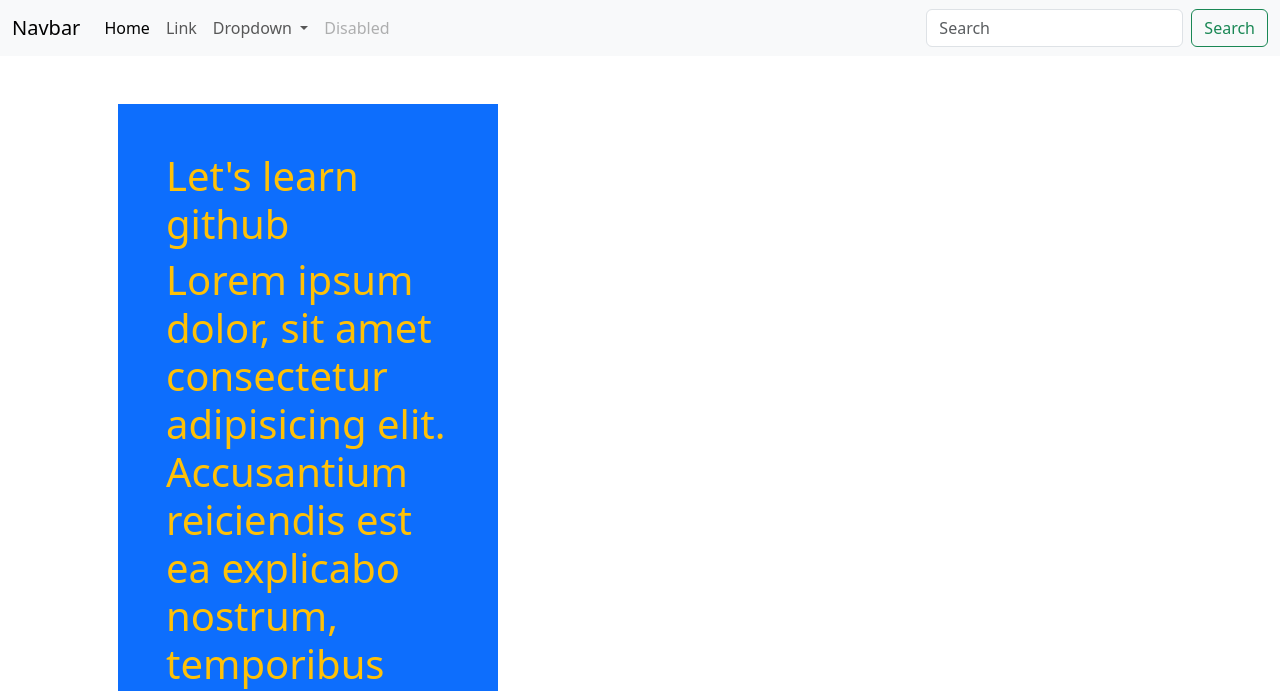
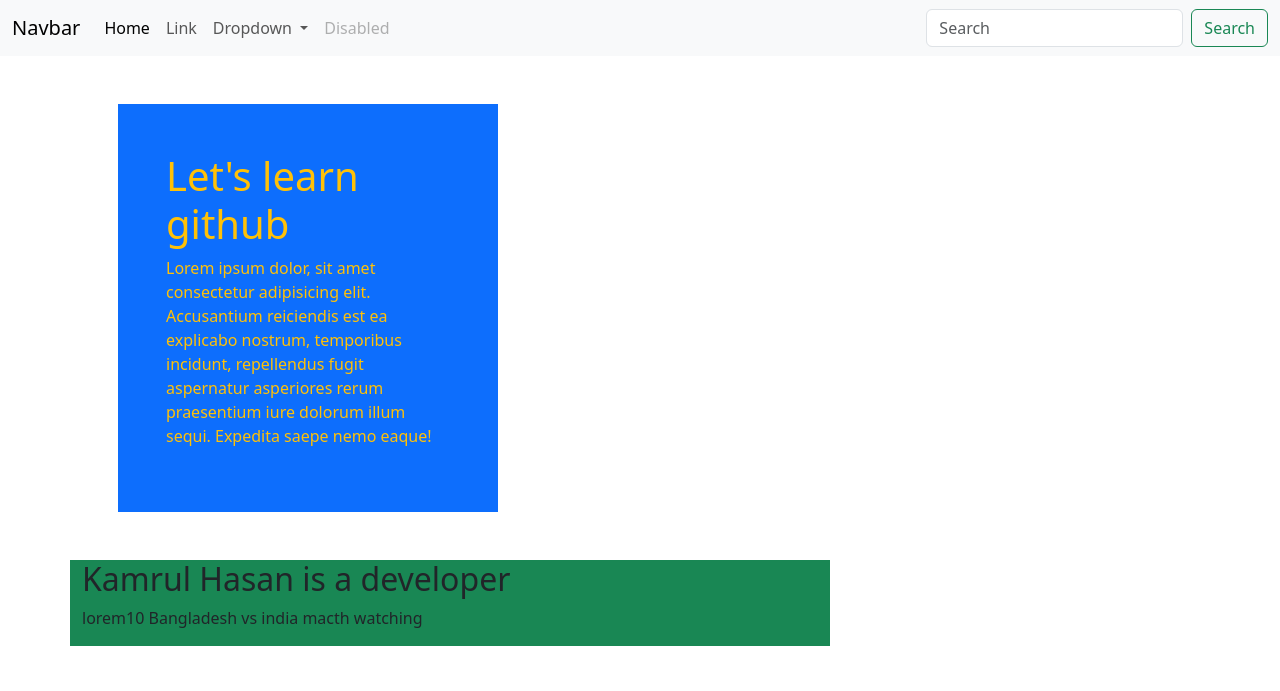
Before and after one commit to KAMRUL345/bootstrap-design-01, a plain HTML site: page index.html in a window 1280 px wide. Shown: the top 691 px of the page. Drawn offline with nearby package versions, Linux system fonts and the light colour scheme.

Commit message:
Update index.html

```diff
--- a/index.html
+++ b/index.html
@@ -56,7 +56,7 @@
         <!-- ************ Hero Section ************* -->
       <section class="container">
         <div class="row">
-                <div class="col-sm-4 bg-primary fs-1 display-1 text-warning p-5 m-5">
+                <div class="col-md-4 bg-primary text-warning p-5 m-5">
                 <h1 class="">Let's learn github</h1>
                 <p>
                   Lorem ipsum dolor, sit amet consectetur adipisicing elit. Accusantium
@@ -67,8 +67,9 @@
 
                </div>
 
-              <div class="col-sm-8 bg-success">
+              <div class="col-md-8 bg-success">
                 <h2>Kamrul Hasan is a developer</h2>
+                <p> lorem10 Bangladesh vs india macth watching</p>
               </div>
 
         </div>
```
